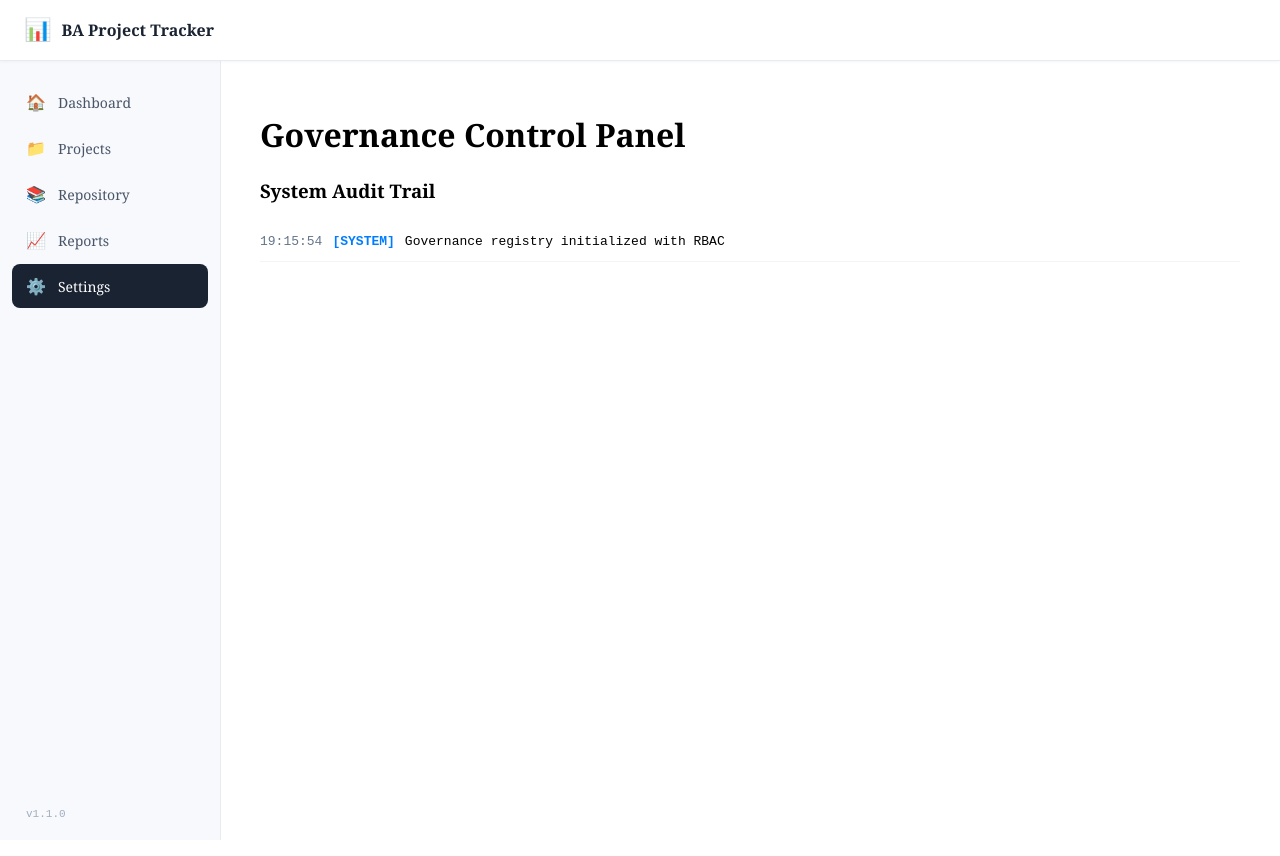
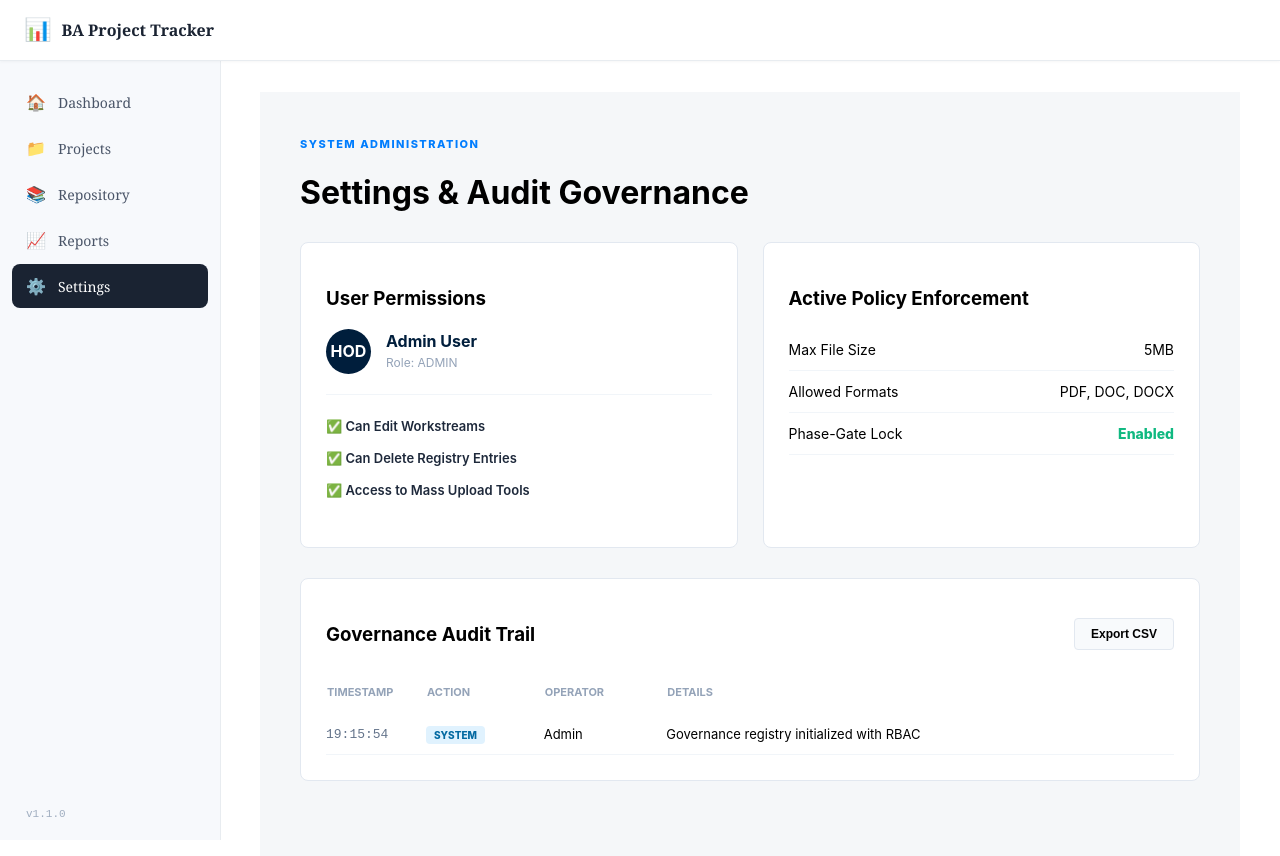
Before and after one commit to NeskoLimo/BA-PROJECT_TRACKER, an Angular app: page /settings in a window 1280 px wide. Shown: the top 856 px of the page. Built offline with nearby package versions, Linux system fonts and the light colour scheme.

Commit message:
Update settings.component.ts

```diff
--- a/src/app/components/settings/settings.component.ts
+++ b/src/app/components/settings/settings.component.ts
@@ -1,27 +1,119 @@
 import { Component } from '@angular/core';
-import { CommonModule } from '@angular/common';
-import { GovernanceService } from '../../services/governance.service';
+import { CommonModule, DatePipe } from '@angular/common';
+import { GovernanceService, AuditEntry } from '../../services/governance.service';
 
 @Component({
   selector: 'app-settings',
   standalone: true,
-  imports: [CommonModule],
+  imports: [CommonModule, DatePipe],
   template: `
     <div class="mck-container">
-      <div class="mck-hero"><h1>Governance Control Panel</h1></div>
-      <div class="mck-card">
-        <h3>System Audit Trail</h3>
-        <div *ngFor="let log of gov.auditLog" class="log-entry">
-          <span class="time">{{log.time | date:'HH:mm:ss'}}</span>
-          <span class="action">[{{log.action}}]</span>
-          <span class="detail">{{log.details}}</span>
+      <div class="header">
+        <span class="eyebrow">System Administration</span>
+        <h1>Settings & Audit Governance</h1>
+      </div>
+
+      <div class="settings-grid">
+        <div class="mck-card">
+          <h3>User Permissions</h3>
+          <div class="user-profile">
+            <div class="avatar">HOD</div>
+            <div class="profile-info">
+              <span class="u-name">{{ gov.currentUser.name }}</span>
+              <span class="u-role">Role: {{ gov.currentUser.role }}</span>
+            </div>
+          </div>
+          <ul class="perm-list">
+            <li [class.active]="gov.canEdit()">✅ Can Edit Workstreams</li>
+            <li [class.active]="gov.canDelete()">✅ Can Delete Registry Entries</li>
+            <li [class.active]="gov.isAdmin()">✅ Access to Mass Upload Tools</li>
+          </ul>
+        </div>
+
+        <div class="mck-card">
+          <h3>Active Policy Enforcement</h3>
+          <div class="policy-item">
+            <span class="p-label">Max File Size</span>
+            <span class="p-value">{{ gov.MAX_FILE_SIZE_MB }}MB</span>
+          </div>
+          <div class="policy-item">
+            <span class="p-label">Allowed Formats</span>
+            <span class="p-value">PDF, DOC, DOCX</span>
+          </div>
+          <div class="policy-item">
+            <span class="p-label">Phase-Gate Lock</span>
+            <span class="p-value status-on">Enabled</span>
+          </div>
+        </div>
+      </div>
+
+      <div class="mck-card audit-section">
+        <div class="section-header">
+          <h3>Governance Audit Trail</h3>
+          <button class="btn-export" (click)="exportLog()">Export CSV</button>
+        </div>
+        <div class="log-container">
+          <table class="audit-table">
+            <thead>
+              <tr>
+                <th>Timestamp</th>
+                <th>Action</th>
+                <th>Operator</th>
+                <th>Details</th>
+              </tr>
+            </thead>
+            <tbody>
+              <tr *ngFor="let log of gov.auditLog">
+                <td class="time-cell">{{ log.time | date:'HH:mm:ss' }}</td>
+                <td><span class="action-tag" [ngClass]="log.action.toLowerCase()">{{ log.action }}</span></td>
+                <td class="user-cell">{{ log.user }}</td>
+                <td class="detail-cell">{{ log.details }}</td>
+              </tr>
+            </tbody>
+          </table>
         </div>
       </div>
     </div>
   `,
-  styles: [`.log-entry { font-family: monospace; padding: 12px 0; border-bottom: 1px solid #f1f5f9; font-size: 13px; }
-    .action { color: #007DFE; font-weight: 700; margin: 0 10px; } .time { color: #64748b; }`]
+  styles: [`
+    .mck-container { padding: 40px; background: #f5f7f9; min-height: 100vh; font-family: 'Inter', sans-serif; }
+    .eyebrow { color: #007DFE; font-weight: 800; font-size: 11px; text-transform: uppercase; letter-spacing: 1.5px; }
+
+    .settings-grid { display: grid; grid-template-columns: 1fr 1fr; gap: 25px; margin: 30px 0; }
+    .mck-card { background: white; border: 1px solid #e2e8f0; border-radius: 8px; padding: 25px; }
+
+    .user-profile { display: flex; align-items: center; gap: 15px; padding-bottom: 20px; border-bottom: 1px solid #f1f5f9; }
+    .avatar { width: 45px; height: 45px; background: #001E3C; color: white; border-radius: 50%; display: flex; align-items: center; justify-content: center; font-weight: 700; }
+    .u-name { display: block; font-weight: 700; color: #001E3C; }
+    .u-role { font-size: 12px; color: #94a3b8; }
+
+    .perm-list { list-style: none; padding: 0; margin-top: 15px; }
+    .perm-list li { padding: 8px 0; font-size: 13px; color: #cbd5e1; }
+    .perm-list li.active { color: #1e293b; font-weight: 600; }
+
+    .policy-item { display: flex; justify-content: space-between; padding: 12px 0; border-bottom: 1px solid #f1f5f9; font-size: 14px; }
+    .status-on { color: #10b981; font-weight: 800; }
+
+    /* Audit Table Styles */
+    .audit-section { margin-top: 20px; }
+    .section-header { display: flex; justify-content: space-between; align-items: center; margin-bottom: 20px; }
+    .btn-export { background: #f8fafc; border: 1px solid #e2e8f0; padding: 8px 16px; border-radius: 4px; cursor: pointer; font-size: 12px; font-weight: 600; }
+
+    .audit-table { width: 100%; border-collapse: collapse; }
+    .audit-table th { text-align: left; font-size: 11px; color: #94a3b8; text-transform: uppercase; padding-bottom: 15px; }
+    .audit-table td { padding: 12px 0; border-bottom: 1px solid #f1f5f9; font-size: 13px; }
+
+    .time-cell { font-family: monospace; color: #64748b; width: 100px; }
+    .action-tag { padding: 3px 8px; border-radius: 4px; font-size: 10px; font-weight: 800; }
+    .system { background: #e0f2fe; color: #0369a1; }
+    .delete { background: #fef2f2; color: #ef4444; }
+    .upload { background: #ecfdf5; color: #059669; }
+  `]
 })
 export class SettingsComponent {
   constructor(public gov: GovernanceService) {}
+
+  exportLog() {
+    alert('Generating Audit CSV for HOD Review...');
+  }
 }
```
